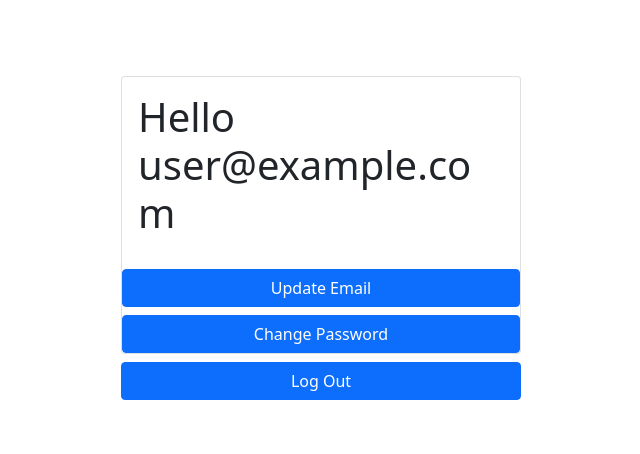
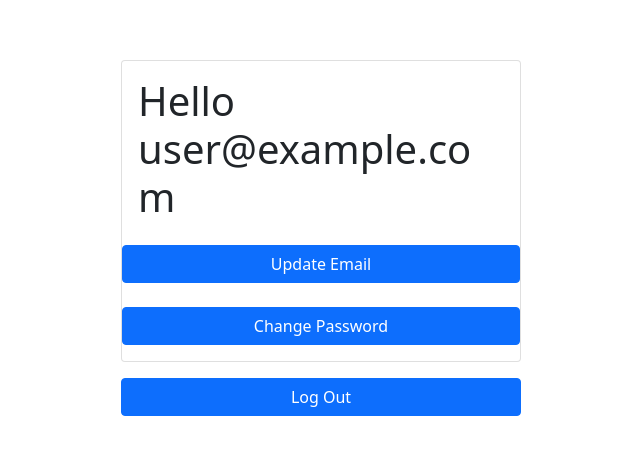
Before and after one commit to ZimmAgu/storage-cloud, a React (Create React App) app: page / in a window 1280 px wide. Shown: the part 162-616 px from the top of the page, without its empty margins (319-959 px from the left). Built offline with nearby package versions, Linux system fonts and the light colour scheme; no server answers; sample sign-in values are in the browser's storage.

Commit message:
Changed ids of each form to be more accurate. Also The project is noe pretty much finished

```diff
--- a/src/myComponents/ForgotPassword.js
+++ b/src/myComponents/ForgotPassword.js
@@ -19,6 +19,7 @@ function ForgotPassword() {
 
         resetUserPassword(loginEmailRef.current.value)
             .then(() => {
+                setLoadingStatus(true)
                 setFormMessage('Your password has been reset. Check your mailbox for further instructions');
                 console.log('Password reset');
             })
@@ -37,7 +38,7 @@ function ForgotPassword() {
                             <h2 className="text-center mb-4">Reset Password</h2>
                             {formMessage && <Alert variant="danger">{formMessage}</Alert>}
                             <Form>
-                                <Form.Group className="mb-3" id="login_Form_Email" >
+                                <Form.Group className="mb-3" id="forgot_Password_Form_Email" >
                                     <Form.Label>Email address</Form.Label>
                                     <Form.Control type="email" placeholder="Enter email" ref={loginEmailRef} required/>
                                 </Form.Group>
@@ -49,7 +50,6 @@ function ForgotPassword() {
                         </div>
                         </Card.Body>
                     </Card>
-
                 </div>
             </Container>
         </>
--- a/src/myComponents/Homepage.js
+++ b/src/myComponents/Homepage.js
@@ -27,19 +27,19 @@ function Homepage() {
                             </Card.Body>
 
                             <Link to='./update_email'>
-                                <Button className="w-100 text-center mt-2">
+                                <Button className="w-100 text-center mb-2">
                                     Update Email
                                 </Button>
                             </Link>
 
                             <Link to='./change_password'>
-                                <Button className="w-100 text-center mt-2">
+                                <Button className="w-100 text-center mt-3 mb-3">
                                     Change Password
                                 </Button>
                             </Link>
                         </Card>
                         <div>
-                            <Button className="w-100 text-center mt-2" onClick={handleLogOut}>
+                            <Button className="w-100 text-center mt-3" onClick={handleLogOut}>
                                 Log Out
                             </Button>
                         </div>
--- a/src/myComponents/UpdateEmail.js
+++ b/src/myComponents/UpdateEmail.js
@@ -36,7 +36,7 @@ function UpdateEmail () {
                             <h2 className="text-center mb-4">Log In</h2>
                             {formMessage && <Alert variant="danger">{formMessage}</Alert>}
                             <Form>
-                                <Form.Group className="mb-3" id="login_Form_Email" >
+                                <Form.Group className="mb-3" id="update_Email_Form_Email" >
                                     <Form.Label>Email address</Form.Label>
                                     <Form.Control type="email" placeholder="Enter your new email" ref={updateEmailRef} required/>
                                 </Form.Group>
--- a/src/myComponents/UpdatePassword.js
+++ b/src/myComponents/UpdatePassword.js
@@ -41,12 +41,12 @@ function UpdatePassword () {
                             <h2 className="text-center mb-4">Change Your Password</h2>
                             {formMessage && <Alert variant="danger">{formMessage}</Alert>}
                             <Form>
-                                <Form.Group className="mb-3" id="login_Form_Password">
+                                <Form.Group className="mb-3" id="update_Password_Form_Password">
                                     <Form.Label>Password</Form.Label>
                                     <Form.Control type="password" placeholder="Enter your new password" ref={updatePasswordRef} required/>
                                 </Form.Group>
 
-                                <Form.Group className="mb-3" id="login_Form_Password">
+                                <Form.Group className="mb-3" id="update_Password_Form_Password_Conf">
                                     <Form.Label>Password Confirmation</Form.Label>
                                     <Form.Control type="password" placeholder="Confirm your new password" ref={updatePasswordConfRef} required/>
                                 </Form.Group>
```
